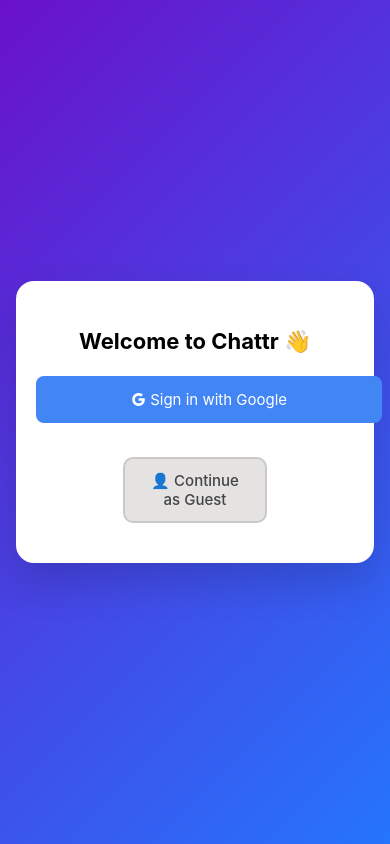
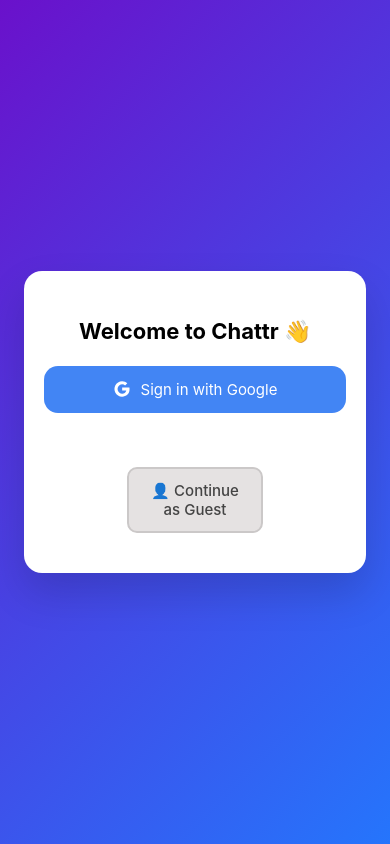
Before and after one commit to Tanishka270/chattr-box, a React (Vite) app: page /login in a window 390 px wide. Built offline with nearby package versions, Linux system fonts and the light colour scheme; no server answers.

Commit message:
adding responsiveness

```diff
--- a/src/index.css
+++ b/src/index.css
@@ -118,9 +118,10 @@
 
   /* Chats page full height fix */
  .chats-page {
-    position: fixed;
+  min-height: 100dvh;
   width: 100%;
-    height: 100dvh; /* mobile-safe viewport */
+  position: relative;
+  overflow: hidden;
 }
 
   /* Navbar */
@@ -142,10 +143,17 @@
 
   /* Login Page */
   #login-page {
+  min-height: 100vh;
+  width: 100vw;
+  overflow-y: auto;
   display: flex;
   align-items: center;
   justify-content: center;
-    padding: 16px;
+
+  padding: 24px;
+  box-sizing: border-box;
+
+  background: linear-gradient(135deg, #6a11cb, #2575fc);
 }
 
   #login-card {
@@ -176,4 +184,28 @@
     transform: translate(-50%, -50%);
     font-size: 52px;
   }
+
+
+  .login-button {
+    width: 100%;
+    max-width: 100%;
+    margin: 0;
+    padding: 14px 16px;
+    border-radius: 14px;
+    box-sizing: border-box;
   }
+
+  /* Google button specific (safe) */
+  .login-button.google {
+    display: flex;
+    align-items: center;
+    justify-content: center;
+    gap: 10px;
+  }
+
+  .login-button.google svg,
+.login-button.google img {
+  width: 18px;
+  height: 18px;
+}
+}
```
Lines whose indentation alone changed are shown as unchanged.
